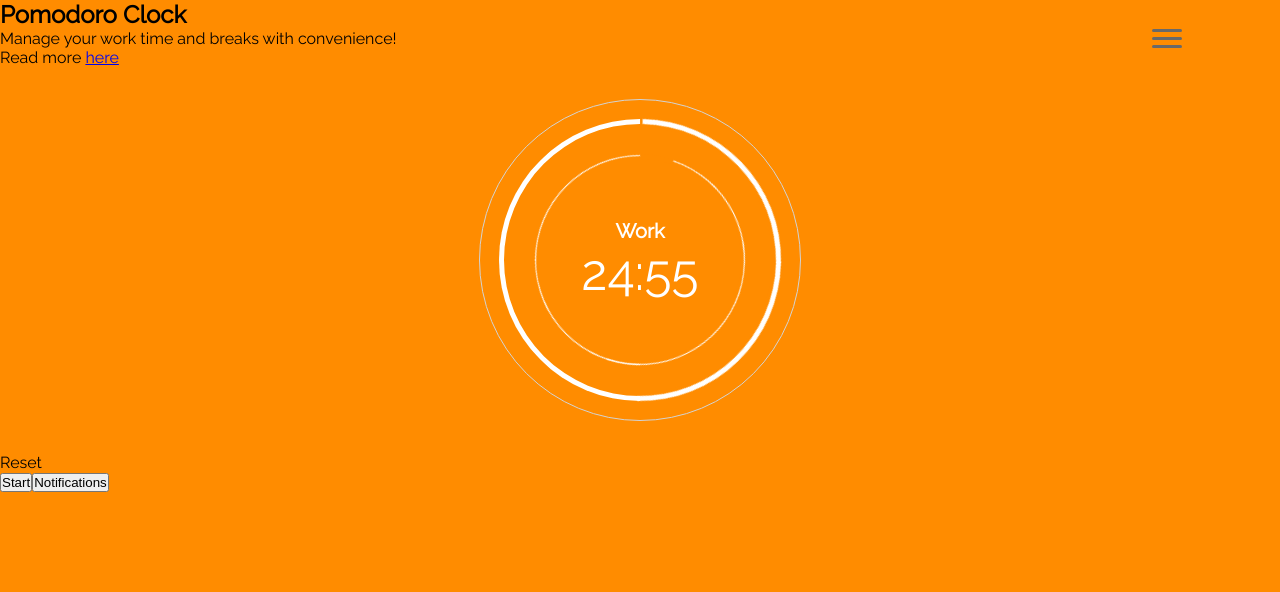
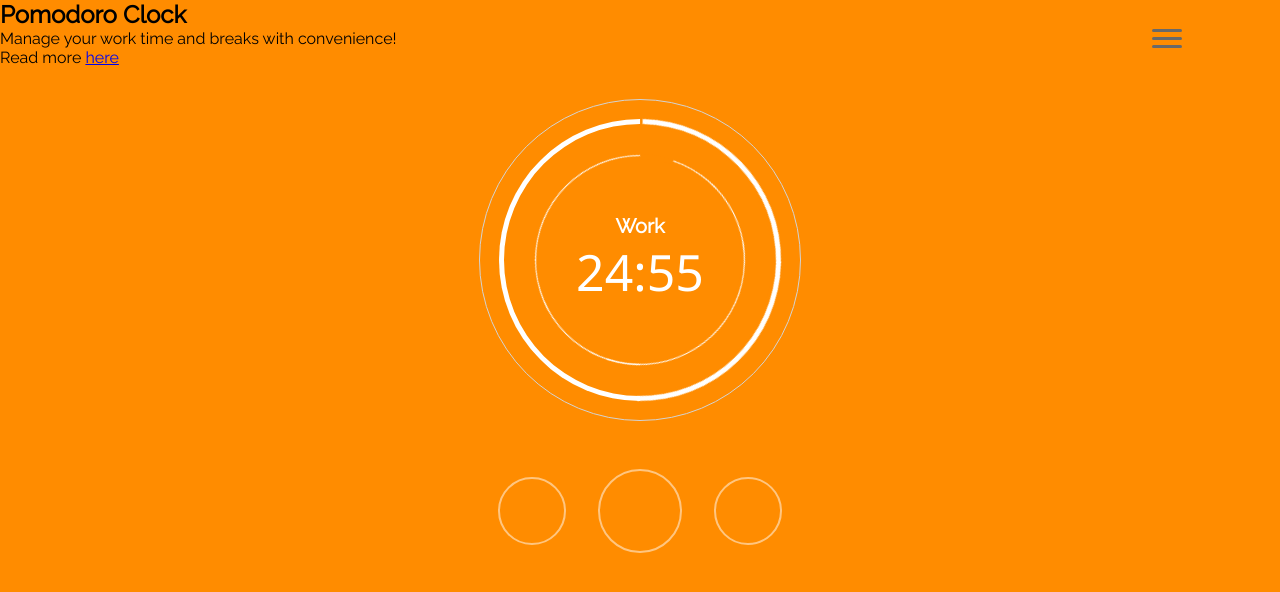
Before and after one commit to JayCodist/pomodoro-clock, a React app: page / in a window 1280 px wide. Built offline with nearby package versions, Linux system fonts and the light colour scheme.

Commit message:
added timer control buttons -Johnson

```diff
--- a/src/components/Notifications.js
+++ b/src/components/Notifications.js
@@ -3,7 +3,7 @@ import React from 'react';
 
 export default props =>
 (
-	<button>
-		Notifications
-	</button>
+	<div className={props.className} >
+
+	</div>
 )
--- a/src/components/Reset.js
+++ b/src/components/Reset.js
@@ -3,7 +3,7 @@ import React from 'react';
 
 export default props =>
 (
-	<div onClick={props.onClick}>
-		Reset
+	<div className={props.className} >
+
 	</div>
 )
--- a/src/components/Start.js
+++ b/src/components/Start.js
@@ -3,7 +3,7 @@ import React from 'react';
 
 export default props =>
 (
-	<button>
-		Start
-	</button>
+	<div className={props.className} style={{height: '5rem', width: '5rem'}}>
+
+	</div>
 )
--- a/src/components/Timer.js
+++ b/src/components/Timer.js
@@ -17,7 +17,7 @@ export default props =>
 	{
 		if (categoryValue === 0) return;
 		let progressMadeMain = Math.ceil((initialCategoryValue - (categoryValue - 1)) / initialCategoryValue * 360);
-		let progressMadeInner = Math.floor(360 - (categoryValue % 60) * 6);
+		let progressMadeInner = Math.ceil(360 - (categoryValue % 60) * 6);
 
 		if (progressMadeMain > 180)
 			setIsSecondHalfMain(true);
--- a/src/components/TimerSection.js
+++ b/src/components/TimerSection.js
@@ -3,7 +3,7 @@ import Reset from './Reset.js';
 import Start from './Start.js';
 import Notifications from './Notifications.js';
 import Timer from './Timer.js';
-
+import '../styles/TimerSection.css';
 
 const styles =
 {
@@ -11,6 +11,12 @@ const styles =
 	{
 		backgroundColor: 'darkorange',
 		transition: '0.4s ease-out',
+	},
+	timerControls:
+	{
+		display: 'flex',
+		flexDirection: 'row',
+		justifyContent: 'center',
 	}
 }
 
@@ -26,10 +32,10 @@ export default props =>
 		</p>
 		<section id="timer-container">
 			<Timer />
-			<section id="timer-controls">
-				<Reset onClick={props.toggleFullScreen}/>
-				<Start />
-				<Notifications />
+			<section id="timer-controls" style={styles.timerControls} >
+				<Reset className="timer-controls-btn" />
+				<Start className="timer-controls-btn" />
+				<Notifications className="timer-controls-btn" />
 			</section>
 		</section>
 	</section>)
--- a/src/styles/Timer.css
+++ b/src/styles/Timer.css
@@ -88,4 +88,5 @@
 	align-self: center;
 	font-size: 50px;
 	font-weight: 100;
+	font-family: segoe UI, sans-serif;
 }
--- /dev/null
+++ b/src/styles/TimerSection.css
@@ -0,0 +1,17 @@
+.timer-controls-btn
+{
+	align-self: center;
+	display: flex;
+	flex-direction: column;
+	justify-content: center;
+	height: 4rem;
+	width: 4rem;
+	border: 2px solid rgba(255, 255, 255, 0.5);
+	border-radius: 100%;
+	margin: 1rem;
+	cursor: pointer;
+}
+.timer-controls-btn > *
+{
+	align-self: center;
+}
```
Also changed, not shown: public/images/reset-icon.png (added).
